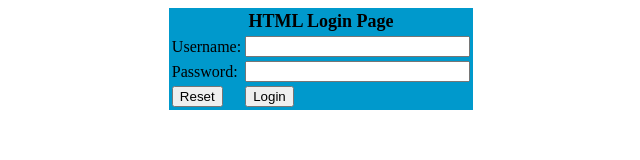
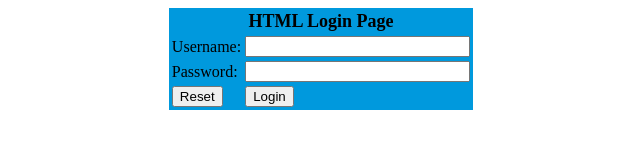
Before and after one commit to shaharyar15/first-project, a plain HTML site: page login.html in a window 1280 px wide. Shown: the whole page, without its empty margins (319-959 px from the left). Drawn offline with Linux system fonts and the light colour scheme.

Commit message:
Update login.html

```diff
--- a/login.html
+++ b/login.html
@@ -4,7 +4,7 @@
 </head>
 <body>
 <form name="loginForm" method="post" action="login.php">
-<table width="20%" bgcolor="0099CC" align="center">
+<table width="20%" bgcolor="0099dd" align="center">
 
 <tr>
 <td colspan=2><center><font size=4><b>HTML Login Page</b></font></center></td>
```
